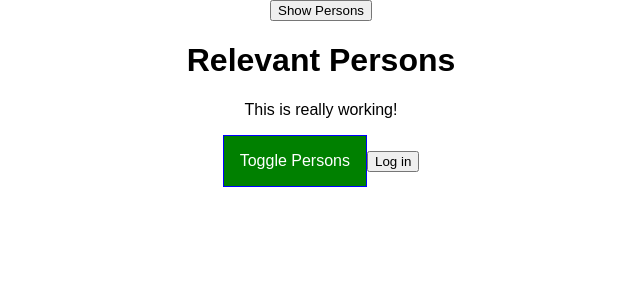
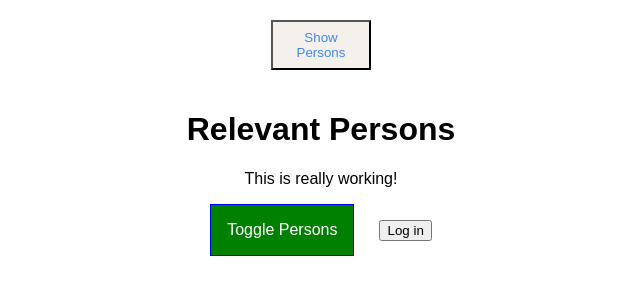
Before and after one commit to ankurvaseashta/react-complete-guide, a React app: page / in a window 1280 px wide. Shown: the top 300 px of the page, without its empty margins (319-959 px from the left). Built offline with nearby package versions, Linux system fonts and the light colour scheme.

Commit message:
Some final styling touches

```diff
--- a/src/components/Cockpit/Cockpit.css
+++ b/src/components/Cockpit/Cockpit.css
@@ -29,3 +29,10 @@
 	background-color: salmon;
 	color: black;
 }
+
+.indent{
+    margin-left: 25px;
+    margin-right: 0px;
+    margin-top: 7px;
+    margin-bottom: 7px;
+}
--- a/src/components/Cockpit/Cockpit.js
+++ b/src/components/Cockpit/Cockpit.js
@@ -25,7 +25,7 @@ const cockpit = (props) => {
             <button
                 className={btnClass}
                 onClick={props.clicked}>Toggle Persons</button>
-            <button onClick={props.login}>Log in</button>
+            <button className={classes.indent} onClick={props.login}>Log in</button>
         </Aux>
 	);
 };
--- a/src/containers/App.js
+++ b/src/containers/App.js
@@ -128,7 +128,7 @@ togglePersonsHandler = () => {
 
     return (
     <Aux>
-        <button onClick={() => {this.setState({showPersons: true})}}>Show Persons</button>
+        <button style={{width: 100, height: 50, margin: 20, color: '#4286f4', backgroundColor: '#f4f0eb'}} onClick={() => {this.setState({showPersons: true})}}>Show Persons</button>
         <Cockpit
         appTitle={this.props.title}
         showPersons={this.state.showPersons}
```
